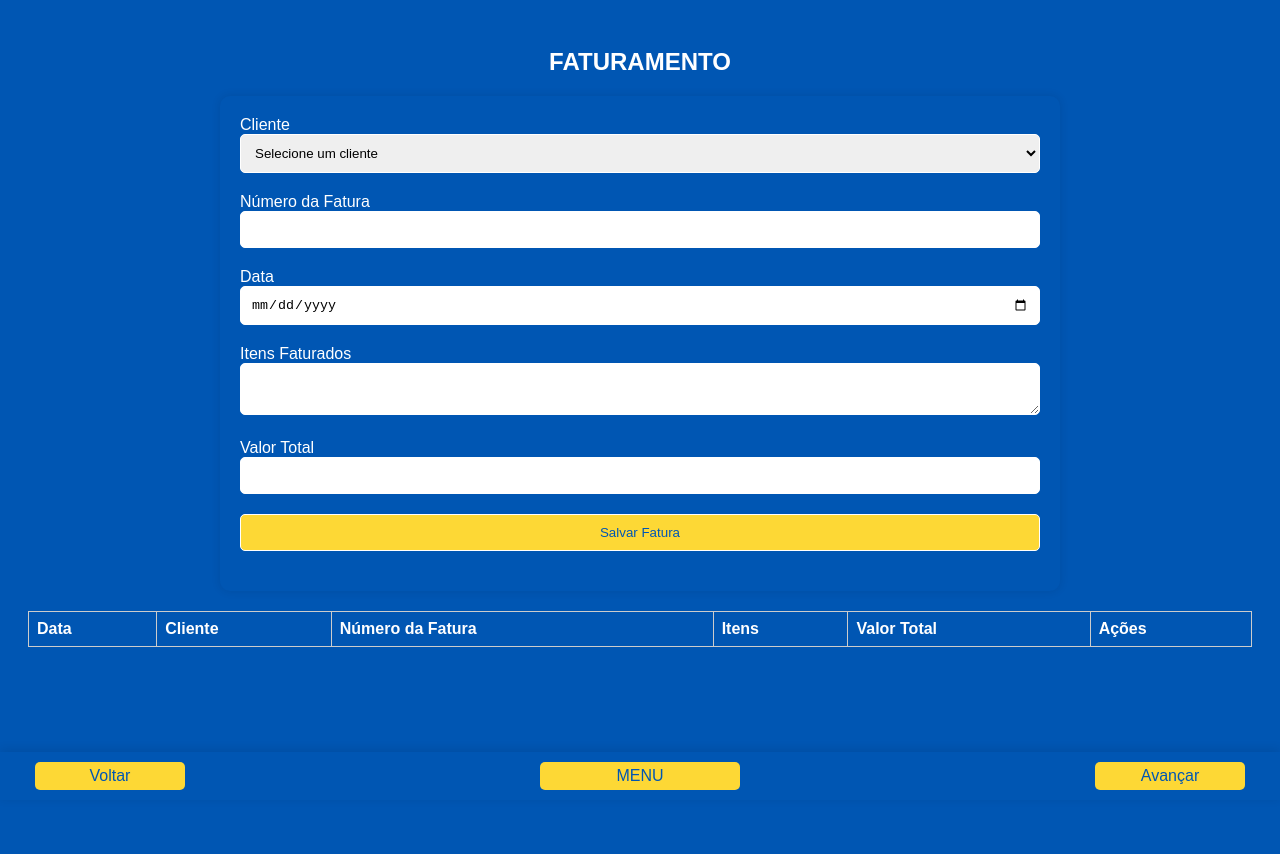
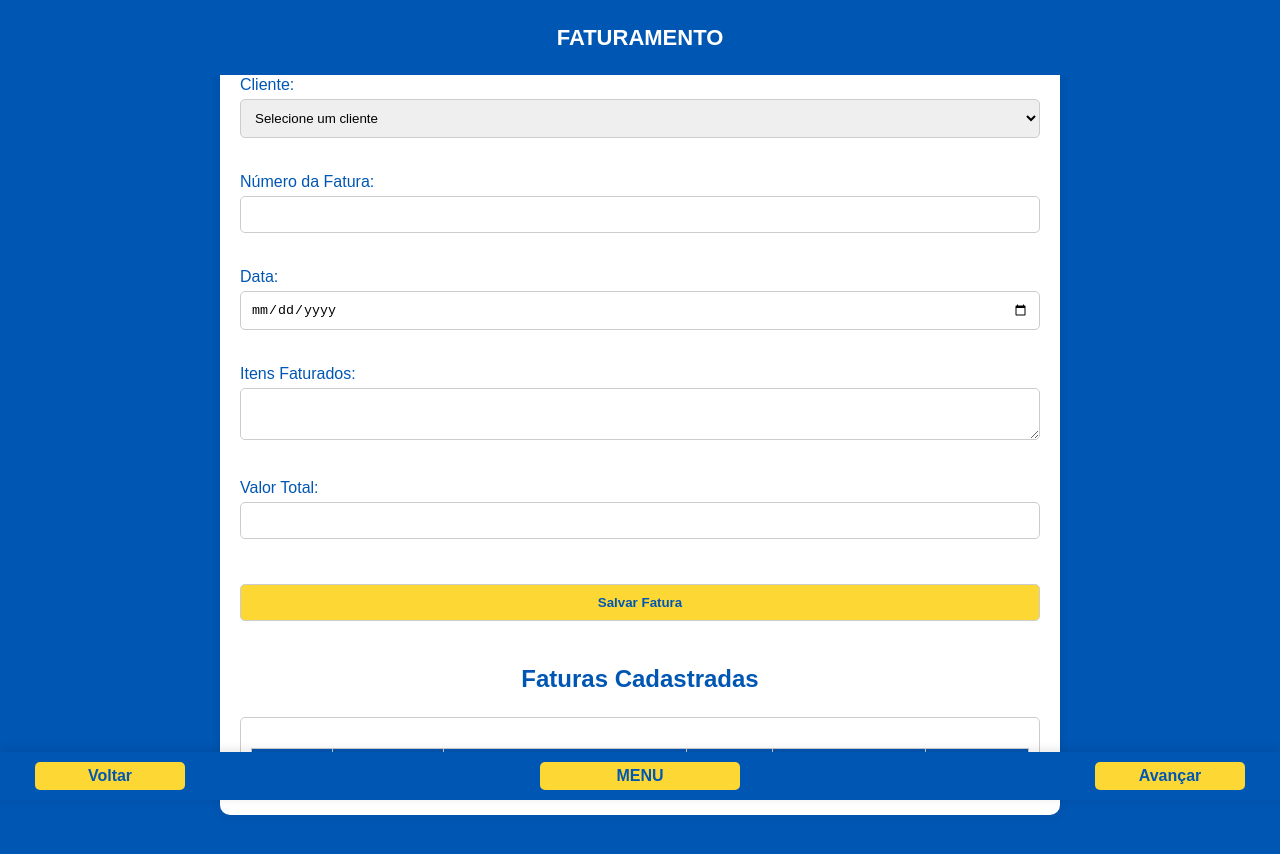
Before and after one commit to CarlosSOLAR/PmocSolar, a plain HTML site: page faturamento.html in a window 1280 px wide. Before the commit the page ends 816 px from the top, so only its background shows below. Drawn offline with Linux system fonts and the light colour scheme.

Commit message:
Atualizar o faturamento.html

```diff
--- a/faturamento.html
+++ b/faturamento.html
@@ -4,131 +4,40 @@
     <meta charset="UTF-8">
     <meta name="viewport" content="width=device-width, initial-scale=1.0">
     <title>FATURAMENTO</title>
-    <style>
-        body {
-            font-family: Arial, sans-serif;
-            background-color: #0056b3;
-            padding: 20px;
-            color: white;
-            box-sizing: border-box;
-            height: 100vh;
-            display: flex;
-            flex-direction: column;
-        }
-        h2 {
-            text-align: center;
-            color: white;
-            font-size: 24px;
-        }
-        .container {
-            max-width: 800px;
-            margin: 0 auto;
-            background-color: #0056b3;
-            padding: 20px;
-            border-radius: 10px;
-            box-shadow: 0px 0px 10px rgba(0, 0, 0, 0.1);
-            flex-shrink: 0;
-        }
-        input, select, textarea, button {
-            width: 100%;
-            padding: 10px;
-            margin-bottom: 20px;
-            border: 1px solid white;
-            border-radius: 5px;
-            box-sizing: border-box;
-        }
-        button {
-            background-color: #fdd835;
-            color: #0056b3;
-            cursor: pointer;
-        }
-        button:hover {
-            background-color: #fbc02d;
-        }
-        table {
-            width: 100%;
-            border-collapse: collapse;
-            margin-bottom: 20px;
-        }
-        table, th, td {
-            border: 1px solid #ccc;
-        }
-        th, td {
-            padding: 8px;
-            text-align: left;
-        }
-        .scrollable {
-            max-height: 40vh; /* Define altura máxima como porcentagem da altura da tela */
-            overflow-y: auto; /* Ativa a rolagem vertical */
-            margin-top: 20px;
-        }
-        .bottom-nav {
-            position: fixed;
-            bottom: 0;
-            left: 0;
-            right: 0;
-            display: flex;
-            justify-content: space-between;
-            align-items: center;
-            padding: 10px 20px;
-            background-color: #0056b3;
-            box-shadow: 0 -2px 10px rgba(0, 0, 0, 0.1);
-        }
-        .bottom-nav button {
-            padding: 5px;
-            font-size: 16px;
-            border-radius: 5px;
-            background-color: #fdd835;
-            color: #0056b3;
-            border: none;
-            cursor: pointer;
-            width: 150px;
-            margin: 0 15px;
-        }
-        .bottom-nav button:hover {
-            background-color: #fbc02d;
-        }
-        .menu-button {
-            text-align: center;
-            flex-grow: 2;
-        }
-        .menu-button button {
-            width: 100%;
-            max-width: 200px;
-            margin: 0 auto;
-        }
-    </style>
+    <link rel="stylesheet" href="global.css"> <!-- Link para o global.css -->
 </head>
 <body>
-    <h2>FATURAMENTO</h2>
+    <div class="header">
+        <h1>FATURAMENTO</h1>
+    </div>
     <div class="container">
         <form id="faturamentoForm">
-            <!-- Cliente -->
-            <label for="cliente">Cliente</label>
-            <select id="cliente" name="cliente" required>
-                <!-- Clientes cadastrados serão carregados aqui -->
-            </select>
+            <div class="form-group">
+                <label for="cliente">Cliente:</label>
+                <select id="cliente" name="cliente" required></select>
+            </div>
+            <div class="form-group">
+                <label for="numero_fatura">Número da Fatura:</label>
+                <input type="text" id="numero_fatura" name="numero_fatura" required>
+            </div>
+            <div class="form-group">
+                <label for="data_fatura">Data:</label>
+                <input type="date" id="data_fatura" name="data_fatura" required>
+            </div>
+            <div class="form-group">
+                <label for="itens">Itens Faturados:</label>
+                <textarea id="itens" name="itens" required></textarea>
+            </div>
+            <div class="form-group">
+                <label for="valor_total">Valor Total:</label>
+                <input type="number" id="valor_total" name="valor_total" step="0.01" required>
+            </div>
+            <div class="button-group">
+                <button type="submit">Salvar Fatura</button>
+            </div>
+        </form>
 
-            <!-- Número da Fatura -->
-            <label for="numero_fatura">Número da Fatura</label>
-            <input type="text" id="numero_fatura" name="numero_fatura" required>
-
-            <!-- Data -->
-            <label for="data_fatura">Data</label>
-            <input type="date" id="data_fatura" name="data_fatura" required>
-
-            <!-- Itens Faturados -->
-            <label for="itens">Itens Faturados</label>
-            <textarea id="itens" name="itens" required></textarea>
-
-            <!-- Valor Total -->
-            <label for="valor_total">Valor Total</label>
-            <input type="number" id="valor_total" name="valor_total" step="0.01" required>
-
-            <button type="submit">Salvar Fatura</button>
-        </form>
-    </div>
-
+        <h2>Faturas Cadastradas</h2>
         <div class="scrollable">
             <table id="faturasList">
                 <thead>
@@ -144,6 +53,7 @@
                 <tbody></tbody>
             </table>
         </div>
+    </div>
 
     <div class="bottom-nav">
         <button class="prev" onclick="window.location.href='almoxarifado.html'">Voltar</button>
@@ -157,8 +67,46 @@
         const faturamentoForm = document.getElementById('faturamentoForm');
         const faturasList = document.querySelector('#faturasList tbody');
         let faturas = JSON.parse(localStorage.getItem('faturas')) || [];
+        let editIndex = null;
 
-        // Função para salvar a fatura no localStorage
+        // Função para carregar clientes no dropdown
+        function carregarClientes() {
+            const clientes = JSON.parse(localStorage.getItem('clientes')) || [];
+            const clienteSelect = document.getElementById('cliente');
+            clienteSelect.innerHTML = '<option value="">Selecione um cliente</option>';
+            clientes.forEach(cliente => {
+                clienteSelect.innerHTML += `<option value="${cliente.nome_cliente}">${cliente.nome_cliente}</option>`;
+            });
+        }
+
+        // Função para renderizar as faturas na tabela
+        function renderizarFaturas() {
+            faturasList.innerHTML = '';
+            faturas.forEach((fatura, index) => {
+                const row = document.createElement('tr');
+
+                row.innerHTML = `
+                    <td>${fatura.data_fatura}</td>
+                    <td>${fatura.cliente}</td>
+                    <td>${fatura.numero_fatura}</td>
+                    <td>${fatura.itens}</td>
+                    <td>R$ ${fatura.valor_total}</td>
+                    <td>
+                        <div class="dropdown">
+                            <span class="arrow">▼</span>
+                            <div class="dropdown-content">
+                                <a href="#" class="edit" onclick="editarFatura(${index})">Editar</a>
+                                <a href="#" class="delete" onclick="deletarFatura(${index})">Excluir</a>
+                            </div>
+                        </div>
+                    </td>
+                `;
+
+                faturasList.appendChild(row);
+            });
+        }
+
+        // Função para salvar a fatura
         faturamentoForm.addEventListener('submit', (e) => {
             e.preventDefault();
 
@@ -170,41 +118,17 @@
                 valor_total: document.getElementById('valor_total').value
             };
 
+            if (editIndex === null) {
                 faturas.push(faturaData);
+            } else {
+                faturas[editIndex] = faturaData;
+                editIndex = null;
+            }
+
             localStorage.setItem('faturas', JSON.stringify(faturas));
             faturamentoForm.reset();
             renderizarFaturas();
         });
-
-        // Função para carregar os clientes do localStorage e preencher o select
-        function carregarClientes() {
-            const clientes = JSON.parse(localStorage.getItem('clientes')) || [];
-            const clienteSelect = document.getElementById('cliente');
-            clienteSelect.innerHTML = '<option value="">Selecione um cliente</option>';
-            clientes.forEach(cliente => {
-                clienteSelect.innerHTML += `<option value="${cliente.nome_cliente}">${cliente.nome_cliente}</option>`;
-            });
-        }
-
-        // Função para renderizar as faturas salvas na tabela
-        function renderizarFaturas() {
-            faturasList.innerHTML = ''; // Limpa a tabela antes de preencher
-            faturas.forEach((fatura, index) => {
-                faturasList.innerHTML += `
-                    <tr>
-                        <td>${fatura.data_fatura}</td>
-                        <td>${fatura.cliente}</td>
-                        <td>${fatura.numero_fatura}</td>
-                        <td>${fatura.itens}</td>
-                        <td>R$ ${fatura.valor_total}</td>
-                        <td>
-                            <button onclick="editarFatura(${index})">Editar</button>
-                            <button onclick="deletarFatura(${index})">Deletar</button>
-                        </td>
-                    </tr>
-                `;
-            });
-        }
 
         // Função para editar uma fatura
         function editarFatura(index) {
@@ -215,20 +139,22 @@
             document.getElementById('itens').value = fatura.itens;
             document.getElementById('valor_total').value = fatura.valor_total;
 
-            faturas.splice(index, 1); // Remove a fatura atual para que seja atualizada
+            editIndex = index;
         }
 
         // Função para deletar uma fatura
         function deletarFatura(index) {
-            faturas.splice(index, 1); // Remove a fatura da lista
-            localStorage.setItem('faturas', JSON.stringify(faturas)); // Atualiza o localStorage
-            renderizarFaturas(); // Re-renderiza a tabela com as faturas atualizadas
+            if (confirm('Tem certeza que deseja excluir esta fatura?')) {
+                faturas.splice(index, 1);
+                localStorage.setItem('faturas', JSON.stringify(faturas));
+                renderizarFaturas();
+            }
         }
 
-        // Chamada para carregar clientes e faturas ao carregar a página
+        // Carregar clientes e faturas ao iniciar a página
         window.onload = () => {
-            carregarClientes(); // Carrega clientes do localStorage
-            renderizarFaturas(); // Renderiza faturas salvas no localStorage
+            carregarClientes();
+            renderizarFaturas();
         };
     </script>
 </body>
```
Lines whose indentation alone changed are shown as unchanged.
